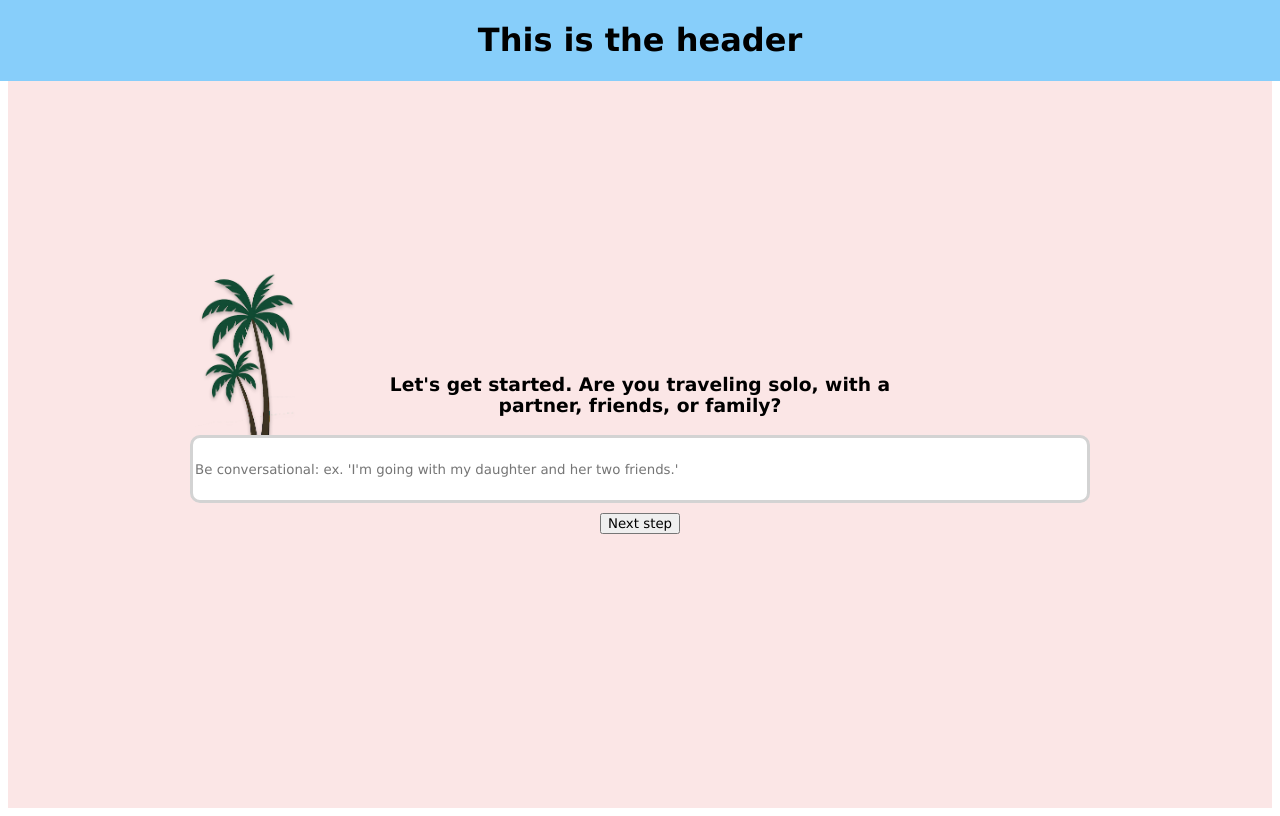
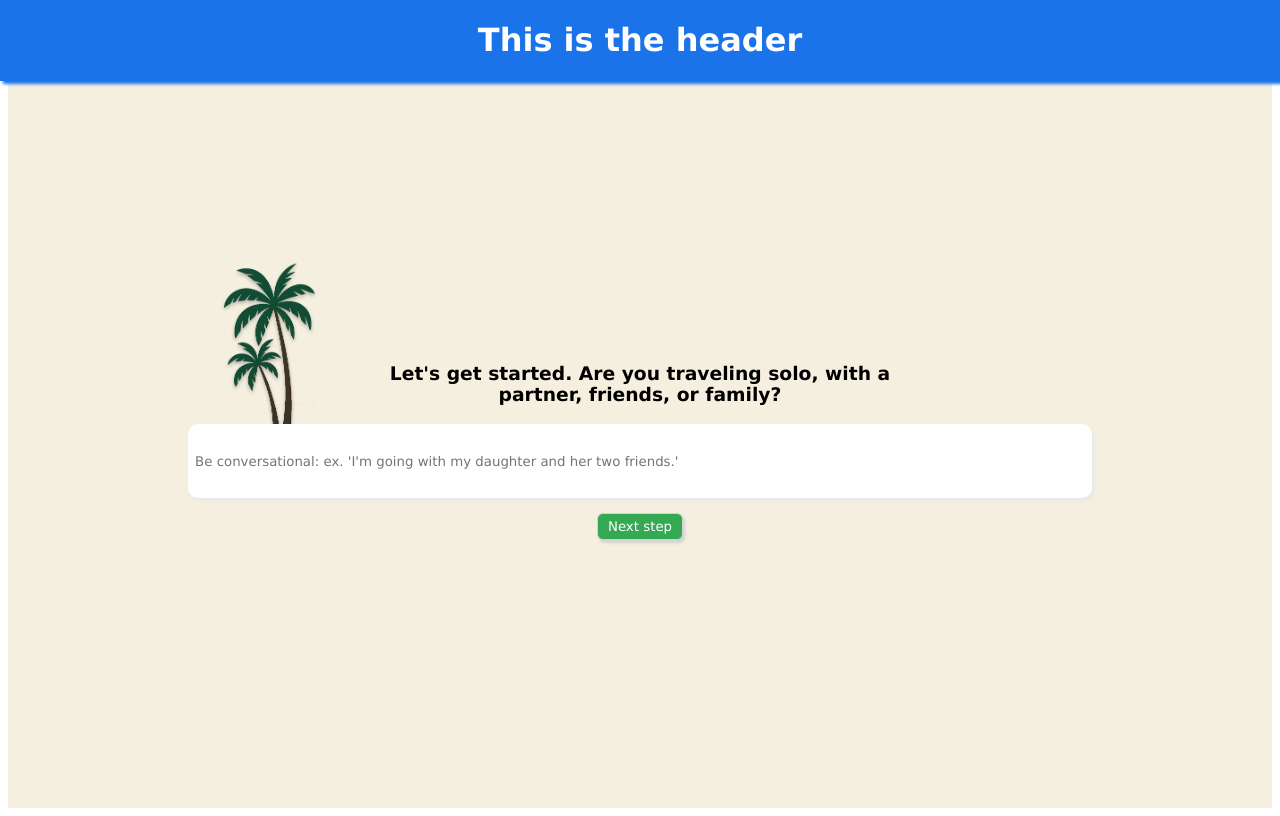
Before and after one commit to tedschu/Dandylion, a React (Vite) app in the folder client/: page / in a window 1280 px wide. Built offline with nearby package versions, Linux system fonts and the light colour scheme.

Commit message:
working on styling for first page

```diff
--- a/client/src/components/Step1.tsx
+++ b/client/src/components/Step1.tsx
@@ -37,7 +37,9 @@ function Step1({
             onChange={setFormValues}
           />
           <div className="buttonContainer flexRow">
-            <button onClick={() => setCurrentStep(2)}>Next step</button>
+            <button className="next" onClick={() => setCurrentStep(2)}>
+              Next step
+            </button>
           </div>
         </form>
       </div>
--- a/client/src/components/Step2.tsx
+++ b/client/src/components/Step2.tsx
@@ -33,8 +33,12 @@ function Step2({
             onChange={setFormValues}
           />
           <div className="buttonContainer flexRow">
-            <button onClick={() => setCurrentStep(1)}>Go back</button>
-            <button onClick={() => setCurrentStep(3)}>Next step</button>
+            <button className="back" onClick={() => setCurrentStep(1)}>
+              Go back
+            </button>
+            <button className="next" onClick={() => setCurrentStep(3)}>
+              Next step
+            </button>
           </div>
         </form>
       </div>
--- a/client/src/index.css
+++ b/client/src/index.css
@@ -2,6 +2,18 @@
   font-family: "Lucida Sans", "Lucida Sans Regular", "Lucida Grande",
     "Lucida Sans Unicode", Geneva, Verdana, sans-serif;
 }
+
+/* COLOR SCHEME:
+    PRIMARY:
+    - Ocean blue: #1A73E8
+    - Tropical green: #34A853
+    - Sunset orange: #FF7043
+
+    SUPPORTING:
+    - Sand/Beach Beige: #F5EFE0 (backgrounds)
+    - Mountain purple: #7B68EE
+    - Golden yellow: #FFCA28 (highlights)
+*/
 
 /* Universal flex property classes */
 .flexCol {
@@ -18,9 +30,26 @@
   align-items: center;
 }
 
+/* BUTTON STYLING */
+button {
+  border: 1px solid lightgray;
+  padding: 5px 10px;
+  border-radius: 6px;
+  box-shadow: 2px 3px 3px lightgray;
+}
+
+.next {
+  background-color: #34a853;
+  color: white;
+}
+
+.next:hover {
+  background-color: #188d37;
+}
+
 /* Component styling */
 .pageContainer {
-  background-color: rgb(251, 230, 230);
+  background-color: #f5efe0;
   min-height: 100vh;
   gap: 10px;
 }
@@ -35,17 +64,20 @@
   top: 0;
   width: 100%;
   text-align: center;
-  background-color: lightskyblue;
+  background-color: #1a73e8;
+  color: white;
+  box-shadow: 3px 3px 3px #1a73e8;
 }
 
 .buttonContainer {
   gap: 15px;
-  margin: 10px 0;
+  margin: 15px 0;
 }
 
 .questionImageGridContainer {
   display: grid;
   grid-template-columns: 20% 60% 20%;
+  width: 95%;
 }
 
 .questionImageGridContainer > img {
@@ -68,8 +100,10 @@
 .userForm input {
   width: 100%;
   height: 60px;
-  border: 3px solid lightgray;
+  border: none;
   border-radius: 10px;
+  padding: 7px;
+  box-shadow: 2px 3px 3px rgb(232, 232, 232);
 }
 
 .userInputBox {
```
